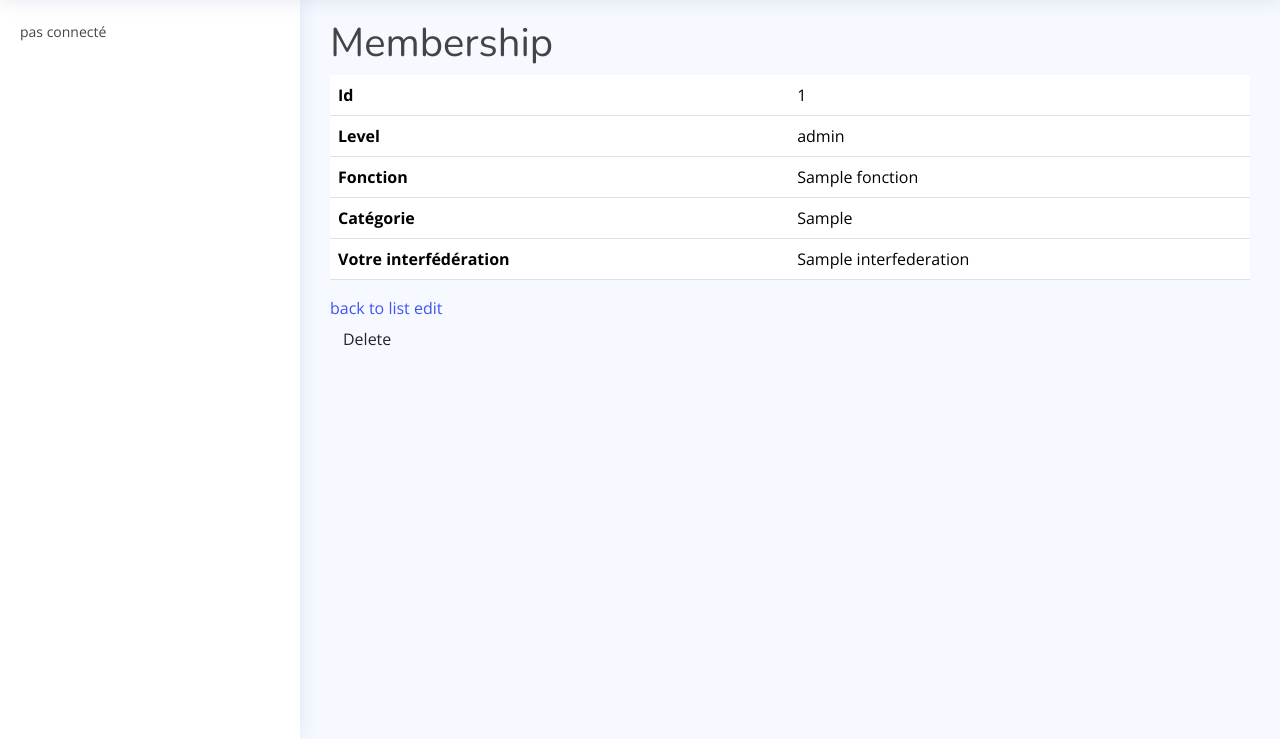
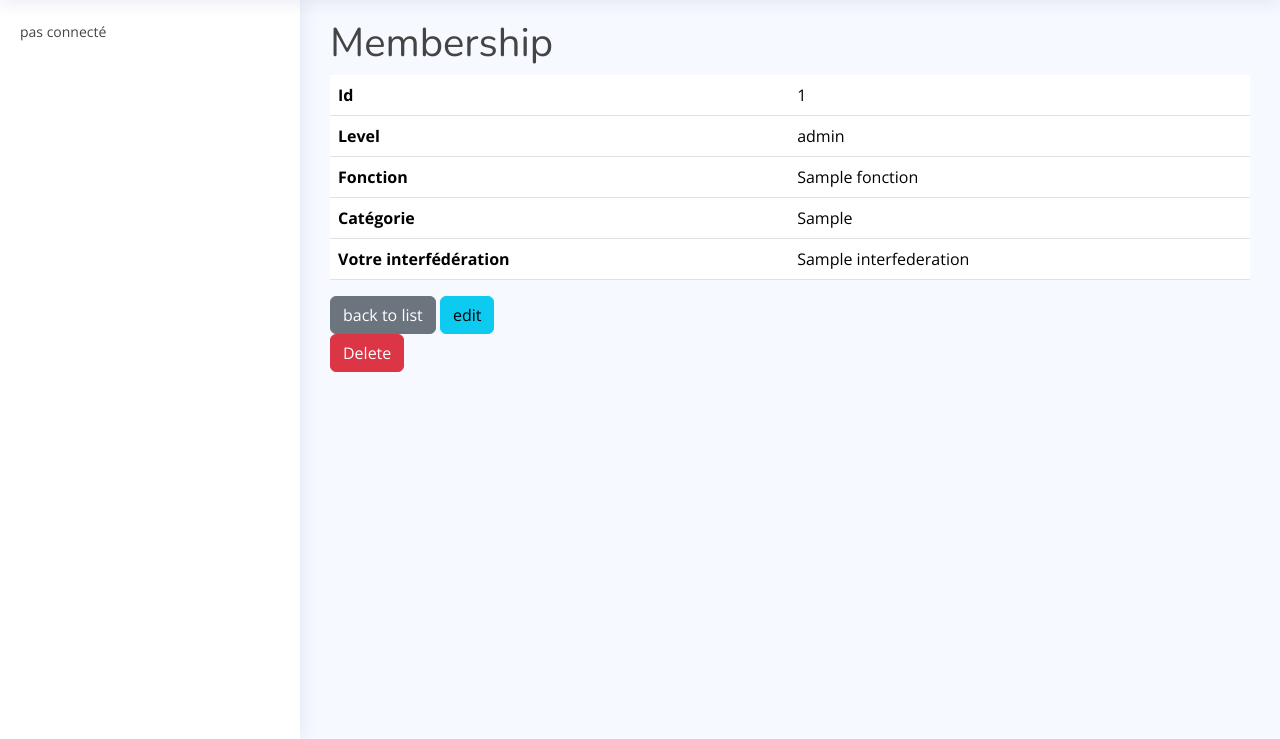
Before and after one commit to yveskapinga/unc, a Symfony app: template templates/membership/show.html.twig in a window 1280 px wide. Shown: the part 61-800 px from the top of the page. Run offline with Twig, Linux system fonts and the light colour scheme; the template is opened without the code that fills it: most values are stand-ins (such as "Sample title", 1, 10 or a date in 2020); some libraries are stand-ins or nearby versions.

Commit message:
mise en production

```diff
--- a/templates/membership/_delete_form.html.twig
+++ b/templates/membership/_delete_form.html.twig
@@ -1,4 +1,4 @@
 <form method="post" action="{{ path('app_membership_delete', {'id': membership.id}) }}" onsubmit="return confirm('Are you sure you want to delete this item?');">
     <input type="hidden" name="_token" value="{{ csrf_token('delete' ~ membership.id) }}">
-    <button class="btn">Delete</button>
+    <button class="btn btn-danger">Delete</button>
 </form>
--- a/templates/membership/edit.html.twig
+++ b/templates/membership/edit.html.twig
@@ -7,7 +7,7 @@
 
     {{ include('membership/_form.html.twig', {'button_label': 'Update'}) }}
 
-    <a href="{{ path('app_membership_index') }}">back to list</a>
+    <a class = "btn btn-secondary" href="{{ path('app_membership_index') }}">back to list</a>
 
     {{ include('membership/_delete_form.html.twig') }}
 {% endblock %}
--- a/templates/membership/show.html.twig
+++ b/templates/membership/show.html.twig
@@ -30,9 +30,9 @@
         </tbody>
     </table>
 
-    <a href="{{ path('app_membership_index') }}">back to list</a>
+    <a class="btn btn-secondary" href="{{ path('app_membership_index') }}">back to list</a>
 
-    <a href="{{ path('app_membership_edit', {'id': membership.id}) }}">edit</a>
+    <a class="btn btn-info" href="{{ path('app_membership_edit', {'id': membership.id}) }}">edit</a>
 
     {{ include('membership/_delete_form.html.twig') }}
 {% endblock %}
```
